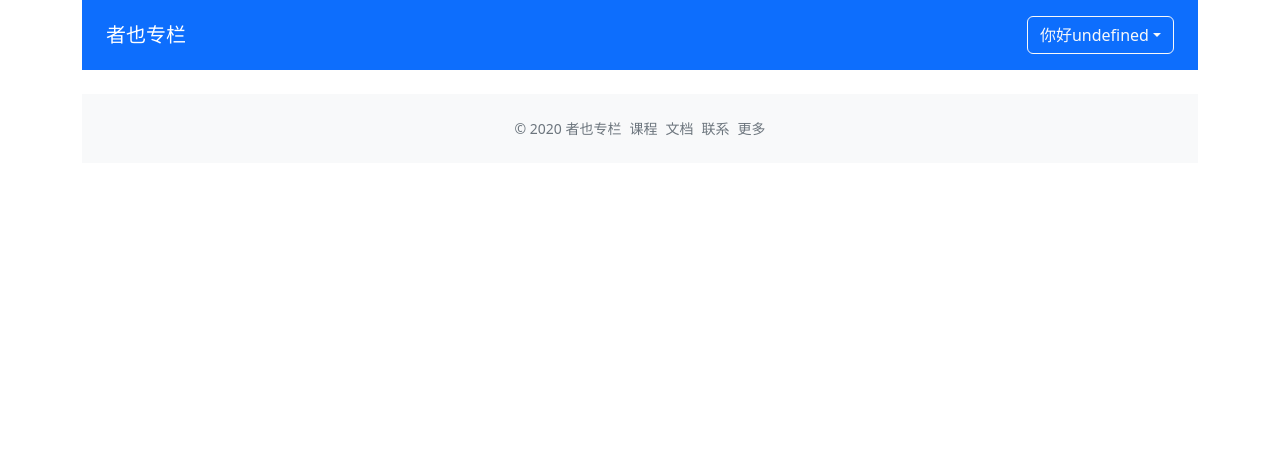
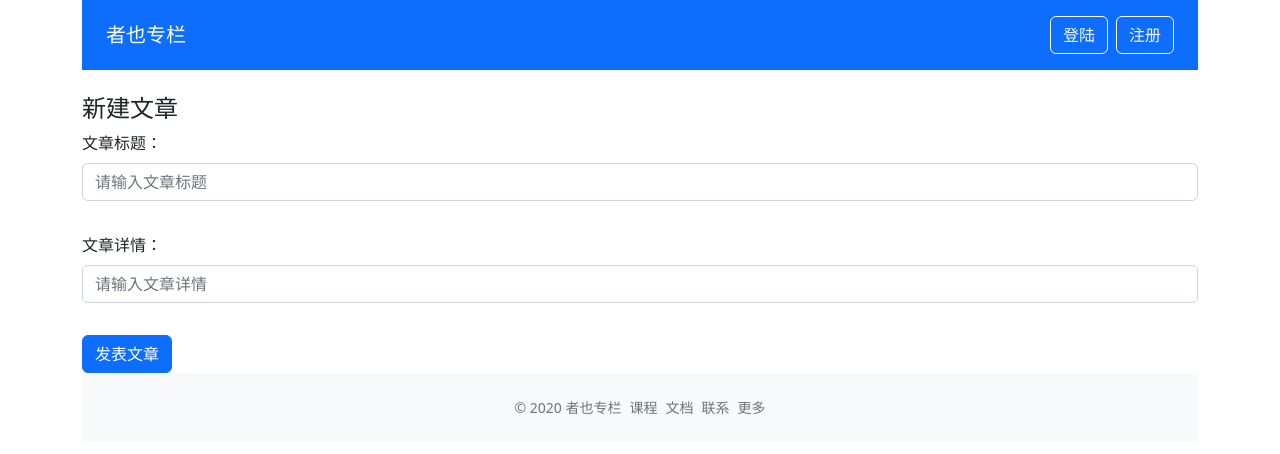
Before and after one commit to UmbraCi/quora-clone, a Vue app: page /create in a window 1280 px wide. Shown: the top 454 px of the page. Built offline with nearby package versions, Linux system fonts and the light colour scheme.

Commit message:
添加新建文章页面

```diff
--- a/src/components/GlobalHeader.vue
+++ b/src/components/GlobalHeader.vue
@@ -3,7 +3,7 @@
         <a class="navbar-brand" href="#">者也专栏</a>
         <ul v-if="!user.isLogin" class="list-inline mb-0">
             <li class="list-inline-item">
-                <a href="#" class="btn btn-outline-light my-2">登陆</a>
+                <router-link to="/login" class="btn btn-outline-light my-2">登陆</router-link>
             </li>
             <li class="list-inline-item">
                 <a href="#" class="btn btn-outline-light my-2">注册</a>
@@ -12,7 +12,7 @@
         <ul v-else class="list-inline mb-0">
             <li class="list-inline-item">
                 <dropdown :title="`你好${user.name}`">
-                    <dropdown-item><a class="dropdown-item" href="#">新建文章</a></dropdown-item>
+                    <dropdown-item><router-link to="/create" class="dropdown-item">新建文章</router-link></dropdown-item>
                     <dropdown-item :disabled="true"><a class="dropdown-item" href="#">编辑资料</a></dropdown-item>
                     <dropdown-item><a class="dropdown-item" href="#">退出登录</a></dropdown-item>
                 </dropdown>
@@ -23,13 +23,9 @@
 
 <script lang="ts">
 import { defineComponent, PropType } from 'vue';
-import Dropdown from './Dropdown.vue';
-import DropdownItem from './DropdownItem.vue';
-export interface UserProps {
-    isLogin: boolean;
-    name?: string;
-    id?: number;
-}
+import Dropdown from '@/base/Dropdown.vue';
+import DropdownItem from '@/base/DropdownItem.vue';
+import { UserProps } from '@/store/types';
 
 export default defineComponent({
     name: 'GlobalHeader',
--- a/src/router/index.ts
+++ b/src/router/index.ts
@@ -18,6 +18,11 @@ const routes: Array<RouteRecordRaw> = [
         name: 'columnDetail',
         component: () => import(/* webpackChunkName: "column" */ '@/views/ColumnDetail/index.vue'),
     },
+    {
+        path: '/create',
+        name: 'CreatePost',
+        component: () => import(/* webpackChunkName: "Post" */ '@/views/CreatePost/index.vue'),
+    },
     // {
     //   path: "/about",
     //   name: "about",
--- a/src/store/index.ts
+++ b/src/store/index.ts
@@ -1,11 +1,7 @@
 import { createStore } from 'vuex';
-import { testData, testPosts } from './testData';
-import { PostProps, ColumProps } from './types';
-export interface UserProps {
-    isLogin: boolean;
-    name?: string;
-    id?: number;
-}
+import { testData, testPosts, currentUser } from './testData';
+import { PostProps, ColumProps, UserProps } from './types';
+
 export interface GlobalDataProps {
     columns: ColumProps[];
     posts: PostProps[];
@@ -16,9 +12,7 @@ export default createStore<GlobalDataProps>({
     state: {
         columns: testData,
         posts: testPosts,
-        user: {
-            isLogin: true,
-        },
+        user: currentUser,
     },
     getters: {
         getColumnById(state) {
@@ -36,6 +30,9 @@ export default createStore<GlobalDataProps>({
         login(state) {
             state.user = { ...state.user, isLogin: true, name: 'UmbraCi' };
         },
+        createPost(state, newPost) {
+            state.posts.push(newPost);
+        },
     },
     actions: {},
     modules: {},
--- a/src/store/testData.ts
+++ b/src/store/testData.ts
@@ -1,4 +1,4 @@
-import { PostProps, ColumProps } from './types';
+import { PostProps, ColumProps, UserProps } from './types';
 export const testPosts: PostProps[] = [
     {
         _id: '1',
@@ -49,3 +49,10 @@ export const testData: ColumProps[] = [
         description: 'Vue.js是一个基于JavaScript的渐进式框架，由Mint-UI团队开发。',
     },
 ];
+
+export const currentUser: UserProps = {
+    isLogin: false,
+    name: 'viking',
+    id: 'v_123',
+    columnId: 1,
+};
--- /dev/null
+++ b/src/views/CreatePost/index.vue
@@ -0,0 +1,73 @@
+<template>
+    <div class="create-post-page">
+        <h4>新建文章</h4>
+        <validate-form @form-submit="onFormSubmit">
+            <div class="mb-3">
+                <label class="form-label">文章标题：</label>
+                <validate-input :rules="titleRules" v-model="titleVal" placeholder="请输入文章标题" type="text" />
+            </div>
+            <div class="mb-3">
+                <label class="form-label">文章详情：</label>
+                <validate-input rows="10" tag="textarea" placeholder="请输入文章详情" :rules="contentRules" v-model="contentVal" />
+            </div>
+            <template #submit>
+                <button class="btn btn-primary btn-large">发表文章</button>
+            </template>
+        </validate-form>
+    </div>
+</template>
+
+<script lang="ts">
+import { defineComponent, ref } from 'vue';
+import { useStore } from 'vuex';
+import { GlobalDataProps } from '@/store';
+import { PostProps } from '@/store/types';
+import { useRouter } from 'vue-router';
+import ValidateInput, { RulesProp } from '@/base/ValidateInput.vue';
+import ValidateForm from '@/base/ValidateForm.vue';
+
+export default defineComponent({
+    name: 'CreatePost',
+    components: {
+        ValidateInput,
+        ValidateForm,
+    },
+    setup() {
+        const router = useRouter();
+        const titleVal = ref('');
+        const titleRules: RulesProp = [
+            {
+                type: 'required',
+                message: '请输入文章标题',
+            },
+        ];
+        const contentRules: RulesProp = [{ type: 'required', message: '文章详情不能为空' }];
+        const contentVal = ref('');
+        const store = useStore<GlobalDataProps>();
+        const onFormSubmit = (result: boolean) => {
+            if (result) {
+                const { columnId } = store.state.user;
+                if (columnId) {
+                    const newPost: PostProps = {
+                        _id: new Date().getTime().toString(),
+                        title: titleVal.value,
+                        content: contentVal.value,
+                        createdAt: new Date().getTime().toString(),
+                        column: columnId.toString(),
+                    };
+                    //提交文章
+                    store.commit('createPost', newPost);
+                    router.push({ name: 'colum', params: { id: columnId } });
+                }
+            }
+        };
+        return {
+            onFormSubmit,
+            titleVal,
+            contentVal,
+            titleRules,
+            contentRules,
+        };
+    },
+});
+</script>
--- a/src/views/Login/index.vue
+++ b/src/views/Login/index.vue
@@ -16,8 +16,8 @@
 
 <script lang="ts">
 import { defineComponent, reactive, ref } from 'vue';
-import ValidateForm from '@/components/ValidateForm.vue';
-import ValidateInput, { RulesProp } from '@/components/ValidateInput.vue';
+import ValidateForm from '@/base/ValidateForm.vue';
+import ValidateInput, { RulesProp } from '@/base/ValidateInput.vue';
 import { useRouter } from 'vue-router';
 import { useStore } from 'vuex';
 import { GlobalDataProps } from '@/store';
```
Also changed, not shown: src/store/types.ts (+7 -0 lines), src/base/Dropdown.vue (renamed from src/components/Dropdown.vue), src/base/DropdownItem.vue (renamed from src/components/DropdownItem.vue), src/base/ValidateForm.vue (renamed from src/components/ValidateForm.vue), src/base/ValidateInput.vue (renamed from src/components/ValidateInput.vue).
